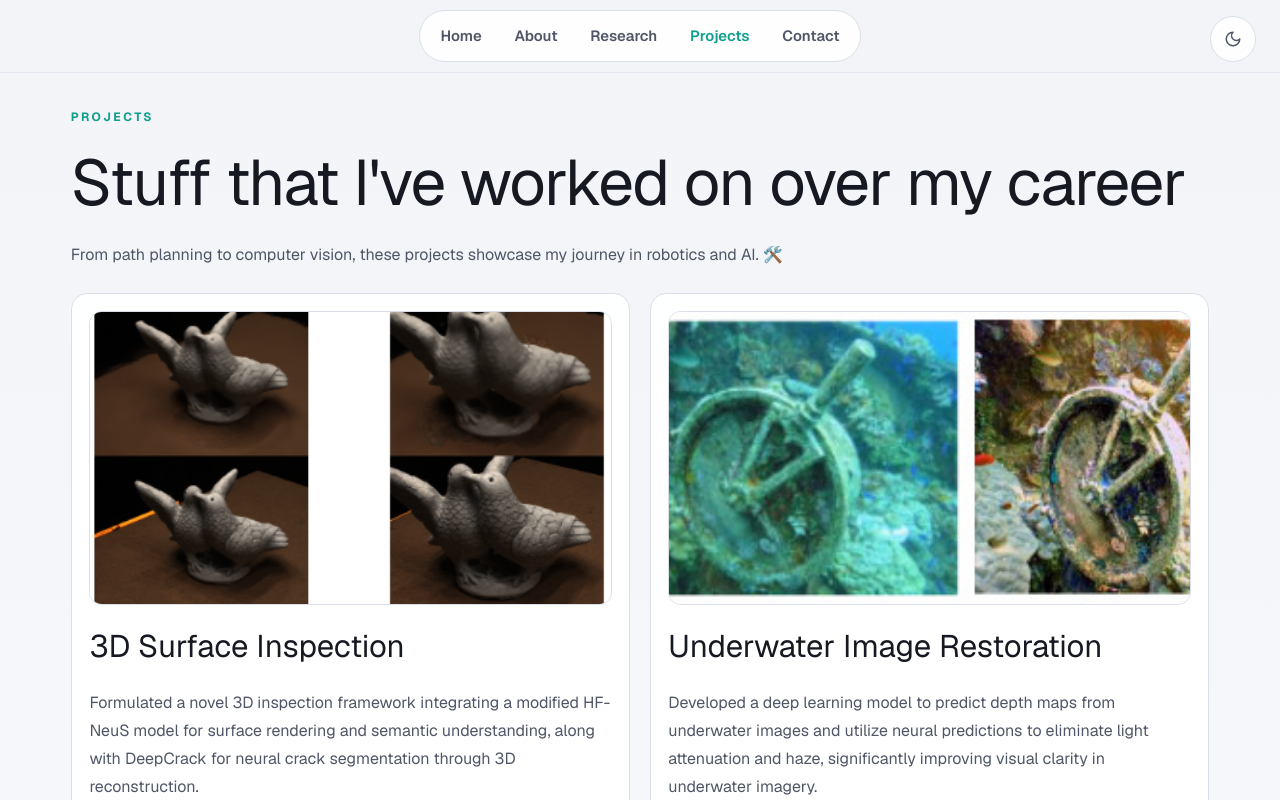
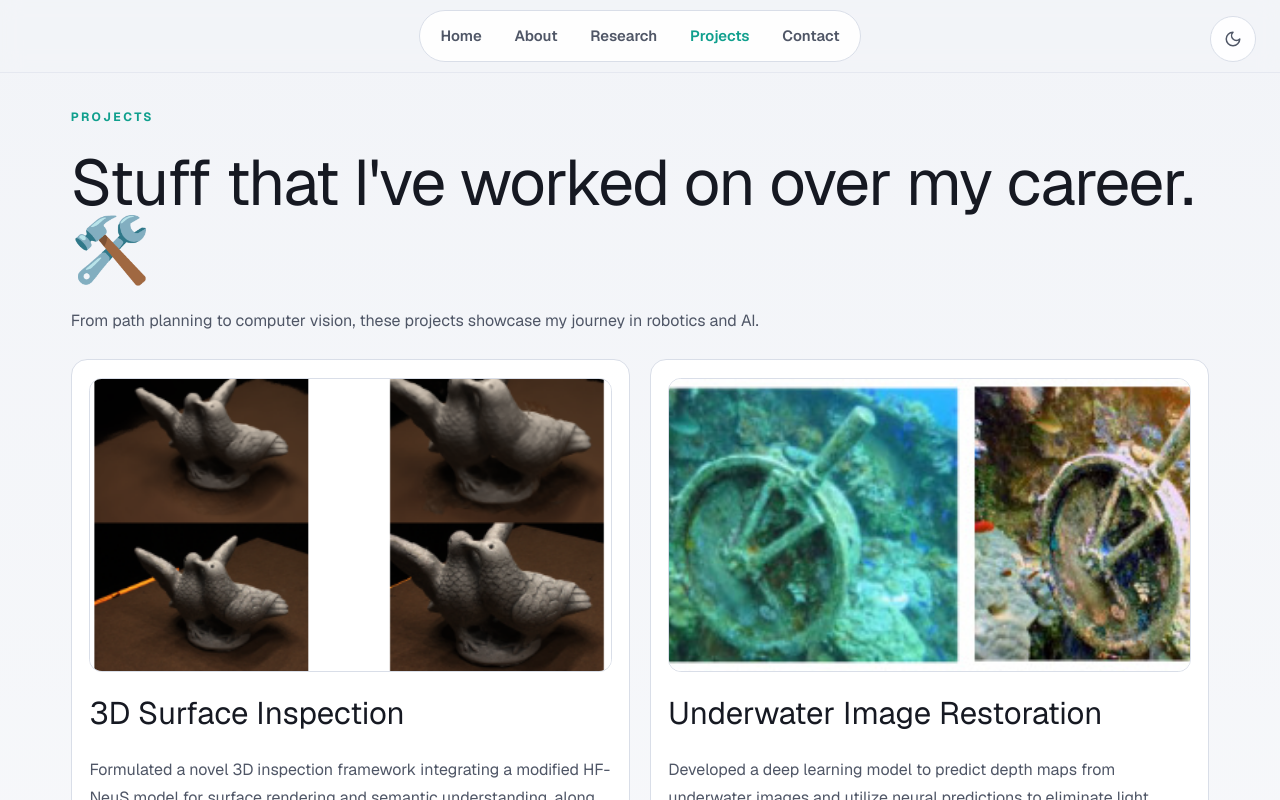
Before and after one commit to sandipsharan/sandipsharan.github.io, a Next.js app: page /projects in a window 1280 px wide. Shown: the top 800 px of the page. Built offline with nearby package versions, Linux system fonts and the light colour scheme.

Commit message:
[Fix] Resolved Typos

```diff
--- a/src/app/about/page.jsx
+++ b/src/app/about/page.jsx
@@ -33,7 +33,7 @@ export default function AboutPage() {
       <p className="section-kicker">About</p>
 
       <h1 className="page-title">
-        I&apos;m Sandip - crazy about building reliable AI for real-world autonomy.
+        I&apos;m Sandip - crazy about building reliable AI for real-world autonomy. 🔬
       </h1>
 
       <div className="info-grid">
@@ -41,7 +41,7 @@ export default function AboutPage() {
           <p className="lead">
             My work focuses on delivering perception and navigation systems that remain
             dependable when sensing is sparse, noisy, or degraded, especially in
-            GPS-denied environments. 🔬
+            GPS-denied environments.
           </p>
 
           <p className="body-text">
--- a/src/app/contact/page.jsx
+++ b/src/app/contact/page.jsx
@@ -4,10 +4,10 @@ export default function ContactPage() {
   return (
     <div className="page-stack">
       <p className="section-kicker">Contact</p>
-      <h1 className="page-title">Get In Touch</h1>
+      <h1 className="page-title">Get In Touch ✉️</h1>
       <article className="surface-card page-stack">
         <p className="lead">
-          Feel free to reach out, connect with me on LinkedIn or GitHub. I&apos;m always open to discussing new opportunities, collaborations, or just saying hi! ✉️
+          Feel free to reach out, connect with me on LinkedIn or GitHub. I&apos;m always open to discussing new opportunities, collaborations, or just saying hi!
         </p>
         <a href={`mailto:${aboutMe.email}`} className="btn-main w-fit">
           {aboutMe.email}
--- a/src/app/projects/page.jsx
+++ b/src/app/projects/page.jsx
@@ -6,9 +6,9 @@ export default function ProjectsPage() {
   return (
     <div className="page-stack">
       <p className="section-kicker">Projects</p>
-      <h1 className="page-title">Stuff that I&apos;ve worked on over my career</h1>
+      <h1 className="page-title">Stuff that I&apos;ve worked on over my career. 🛠️</h1>
       <p className="lead">
-        From path planning to computer vision, these projects showcase my journey in robotics and AI. 🛠️
+        From path planning to computer vision, these projects showcase my journey in robotics and AI.
       </p>
 
       <div className="project-grid project-grid-2col">
--- a/src/app/publications/page.jsx
+++ b/src/app/publications/page.jsx
@@ -6,9 +6,9 @@ export default function PublicationsPage() {
   return (
     <div className="page-stack">
       <p className="section-kicker">Publications</p>
-      <h1 className="page-title">Peer-reviewed Publications</h1>
+      <h1 className="page-title">Peer-reviewed Publications. 📚</h1>
       <p className="lead">
-        From Simulation to Real-world Applications in the field of Robotics and AI, in reverse chronological order. 📚
+        From Simulation to Real-world Applications in the field of Robotics and AI, in reverse chronological order.
       </p>
 
       <div className="pub-grid">
```
